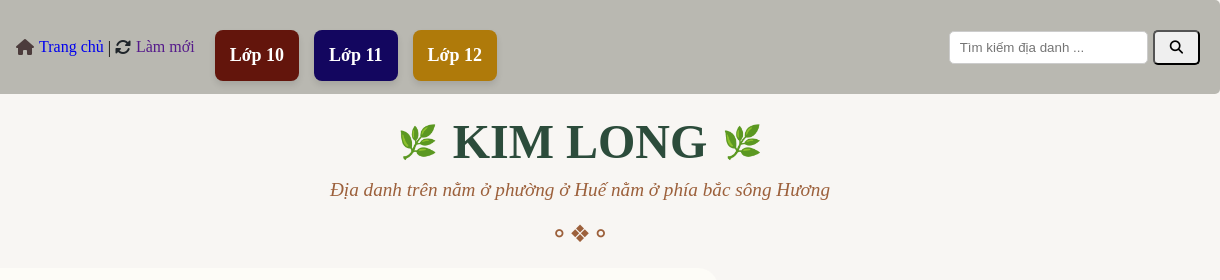
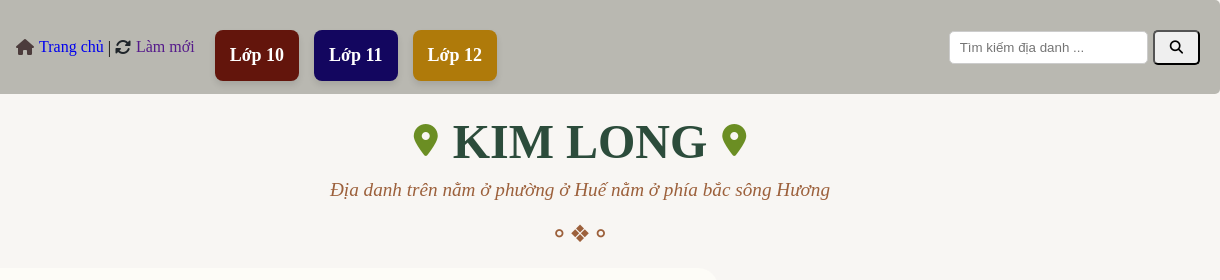
Before and after one commit to hihiquan2010/Nhung_dia_danh_Viet_Nam_trong_van_ban_doc_chuong_trinh_Ngu_van_THPT, a plain HTML site: page html/Kim_Long.html in a window 1280 px wide. Shown: the top 280 px of the page, 60-1280 px from the left. Drawn offline with Linux system fonts and the light colour scheme.

Commit message:
Replace leaf icons with location dot icons

```diff
--- a/html/Kim_Long.html
+++ b/html/Kim_Long.html
@@ -18,9 +18,9 @@
     <header id="header"></header>
     <div class="header-section">
       <div class="title-wrapper">
-        <span class="title-icon left-leaf">🌿</span>
+        <span class="title-icon"><i class="fa-solid fa-location-dot"></i></span>
         <h1 class="main-title">KIM LONG</h1>
-        <span class="title-icon right-leaf">🌿</span>
+        <span class="title-icon"><i class="fa-solid fa-location-dot"></i></span>
       </div>
       <p class="sub-title">
         Địa danh trên nằm ở phường ở Huế nằm ở phía bắc sông Hương
```
